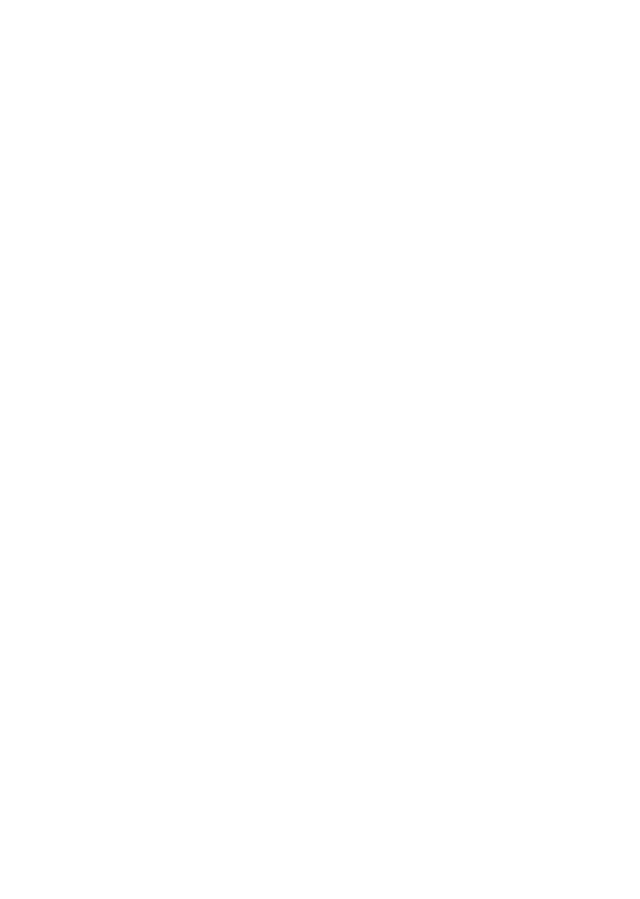
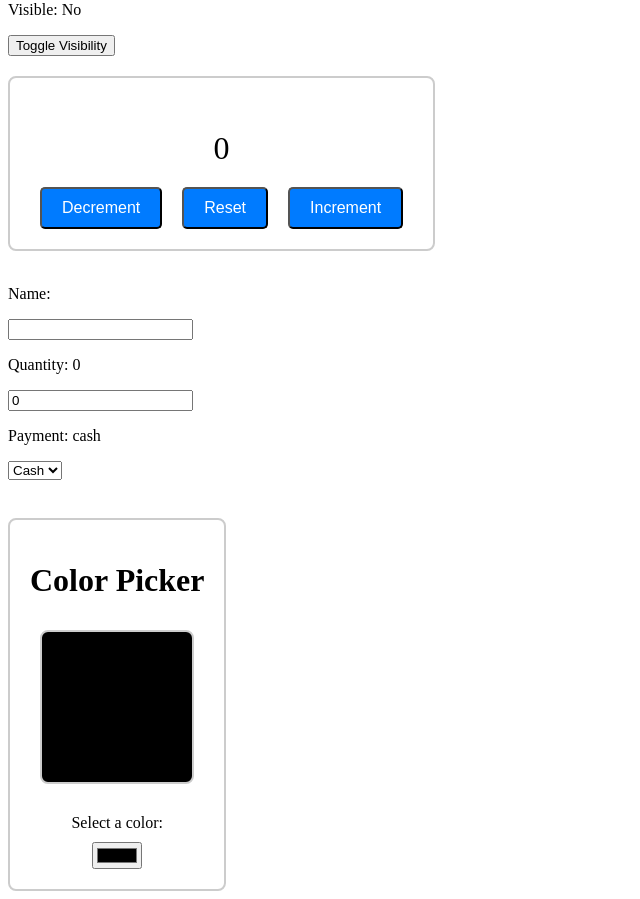
Before and after one commit to bartahunor/react_gyak, a React (Vite) app in the folder my-react-app/: page / in a window 1280 px wide. Shown: the part 480-1379 px from the top of the page, without its empty margins (0-640 px from the left). Before the commit the page ends 800 px from the top, so only its background shows below. Built offline with nearby package versions, Linux system fonts and the light colour scheme.

Commit message:
onChange, useState

```diff
--- a/my-react-app/src/App.jsx
+++ b/my-react-app/src/App.jsx
@@ -1,5 +1,8 @@
 import List from './List.jsx'
 import ListProps from './ListProps.jsx'
+import Updater from './useState.jsx'
+import ChangeEvents from './onChange.jsx'
+import ColorPicker from './ColorPicker.jsx'
 
 
 function App() {
@@ -15,6 +18,12 @@
       <List />
       <br />
       {cars.length > 0 && <ListProps items={cars} category="Cars" />}
+      <br />
+      <Updater />
+      <br />
+      <ChangeEvents />
+      <br />
+      <ColorPicker />
     </>
 
   );
--- /dev/null
+++ b/my-react-app/src/ColorPicker.jsx
@@ -0,0 +1,22 @@
+import React, { useState } from 'react';
+
+function ColorPicker() {
+    const [color, setColor] = useState('#000');
+
+    function handleColorChange(event) {
+        setColor(event.target.value);
+    }
+
+    return (
+        <div className="color-picker-container">
+            <h1>Color Picker</h1>
+            <div className="color-display" style={{ backgroundColor: color }}>
+                <p>Selected Color: {color}</p>
+            </div>
+            <label>Select a color:</label>
+            <input type="color" value={color} onChange={handleColorChange} />
+        </div>
+    );
+}
+
+export default ColorPicker;
--- a/my-react-app/src/index.css
+++ b/my-react-app/src/index.css
@@ -0,0 +1,51 @@
+.counter-container {
+  text-align: center;
+  height: auto;
+  width: fit-content;
+  border: 2px solid #ccc;
+  border-radius: 8px;
+  padding: 20px;
+  margin-top: 20px;
+}
+
+.counter-display {
+  font-size: 2rem;
+  margin-bottom: 20px;
+}
+
+.counter-button {
+    font-size: 1rem;
+    padding: 10px 20px;
+    margin: 0 10px;
+    cursor: pointer;
+    background-color: #007bff;
+    color: white;
+    border-radius: 5px;
+}
+
+.color-picker-container {
+  text-align: center;
+  height: auto;
+  width: fit-content;
+  border: 2px solid #ccc;
+  border-radius: 8px;
+  padding: 20px;
+  margin-top: 20px;
+  display: flex;
+  flex-direction: column;
+  gap: 10px;
+  justify-content: center;
+  align-items: center;
+}
+
+.color-display{
+  width: 150px;
+  height: 150px;
+  border: 2px solid #ccc;
+  border-radius: 8px;
+  margin: 0px auto 20px auto;
+  display: flex;
+  justify-content: center;
+  text-align: center;
+  align-items: center;
+}
--- /dev/null
+++ b/my-react-app/src/onChange.jsx
@@ -0,0 +1,44 @@
+import React, { useState } from 'react';
+
+//onChange eseménnyel valós időben tudjuk követni a felhasználó által beírt értékeket, és azokat a komponens állapotában tárolni. A useState hook segítségével létrehozunk három állapotot: name, quantity és payment. Mindegyikhez tartozik egy kezelőfüggvény, amely frissíti az állapotot a felhasználó által bevitt értékek alapján.
+function ChangeEvents() {
+    const [name, setName] = useState('');
+    const [quantity, setQuantity] = useState(0);
+    const [payment, setPayment] = useState('cash');
+
+    const handleNameChange = (e) => {
+        setName(e.target.value);
+    };
+
+    const handleQuantityChange = (e) => {
+        setQuantity(parseInt(e.target.value) || 0);
+    };
+
+    const handlePaymentChange = (e) => {
+        setPayment(e.target.value);
+    };
+
+    return (
+        <div id="change-events">
+            <label>
+                <p>Name: {name}</p>
+                <input type="text" value={name} onChange={handleNameChange} />
+            </label>
+            <br />
+            <label>
+                <p>Quantity: {quantity}</p>
+                <input type="number" value={quantity} onChange={handleQuantityChange} />
+            </label>
+            <br />
+            <label>
+                <p>Payment: {payment}</p>
+                <select value={payment} onChange={handlePaymentChange}>
+                    <option value="cash">Cash</option>
+                    <option value="card">Card</option>
+                </select>
+            </label>
+        </div>
+    );
+}
+
+export default ChangeEvents;
--- /dev/null
+++ b/my-react-app/src/useState.jsx
@@ -0,0 +1,56 @@
+import React, { useState } from 'react';
+
+//A react hookokal lehet használni előre elkészített elemeket, amik a komponens állapotát kezelik.
+//A useState egy ilyen hook, ami egy változót és egy függvényt ad vissza, amivel a változó értékét lehet módosítani. A useState paraméterként az alapértelmezett értéket várja. Adott változókat ezzel frissítjük hogy a virtual dom újrarenderelje a komponenst.
+function Updater() {
+
+    const [name, setName] = useState('John Doe');   //useState deklarálása, a name változó alapértelmezett értéke 'John Doe', a setName függvény segítségével lehet módosítani az értékét.
+    const updateName = () => {
+        setName('Jane Smith');  //setName függvény meghívása
+    }
+
+    const [age, setAge] = useState(0);
+    const updateAge = () => {
+        setAge(age + 1);
+    }
+
+    const [isVisible, setIsVisible] = useState(false);
+    const toggleVisibility = () => {
+        setIsVisible(!isVisible);
+    }
+
+    const [count, setCount] = useState(0);
+    const incrementCount = () => {
+        setCount(count + 1);
+    }
+    const decrementCount = () => {
+        setCount(count - 1);
+    }
+    const resetCount = () => {
+        setCount(0);
+    }
+
+
+    return (
+        <div id="updater">
+            <p>Name: {name}</p>
+            <button onClick={updateName}>Update Name</button>
+
+            <p>Age: {age}</p>
+            <button onClick={updateAge}>Update Age</button>
+
+            <p>Visible: {isVisible ? 'Yes' : 'No'}</p>
+            <button onClick={toggleVisibility}>Toggle Visibility</button>
+
+            <div className="counter-container">
+                <p className="counter-display">{count}</p>
+                <button className="counter-button" onClick={decrementCount}>Decrement</button>
+                <button className="counter-button" onClick={resetCount}>Reset</button>
+                <button className="counter-button" onClick={incrementCount}>Increment</button>
+            </div>
+        </div>
+
+    );
+}
+
+export default Updater;
```
